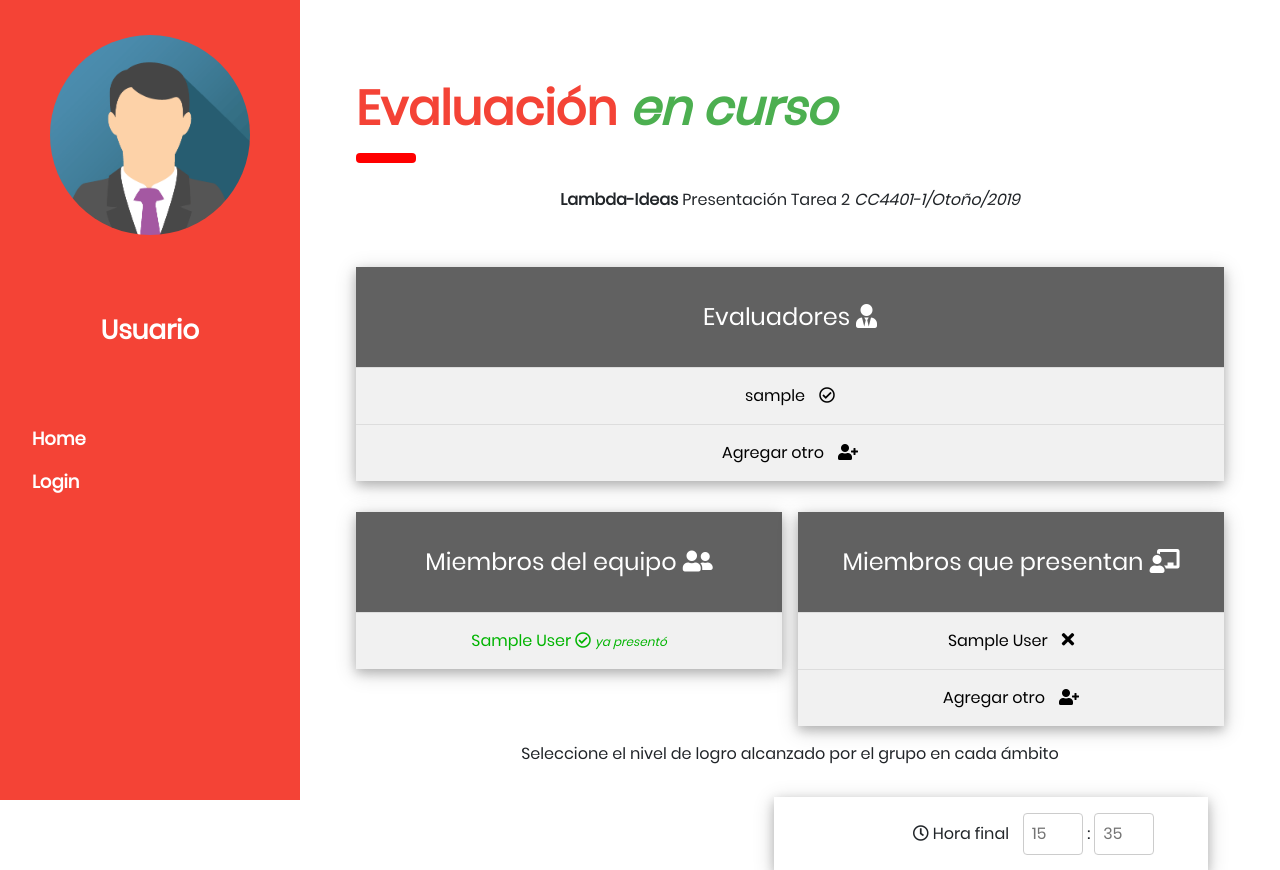
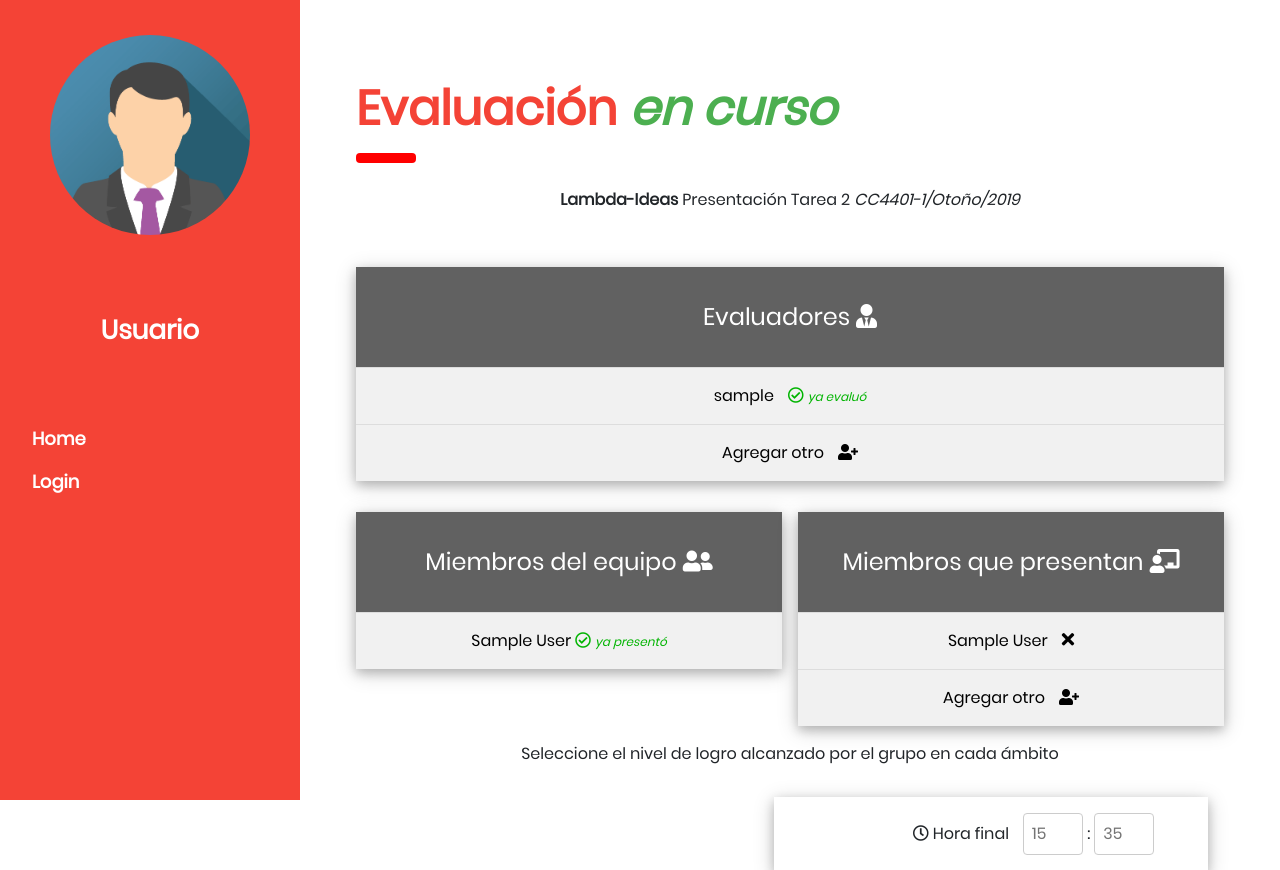
Before and after one commit to DCC-CC4401/2019-1-BC-ML-007-T4, a Django app: page /evaluaciones/evaluar/1/1 in a window 1280 px wide. Shown: the top 870 px of the page. Run offline with Django 3.2, Linux system fonts and the light colour scheme; tables that the repository leaves empty hold one stand-in row (Sample ...); some libraries are stand-ins or nearby versions.

Commit message:
Changed completion colors

```diff
--- a/src/presentations/templates/evaluation_form.html
+++ b/src/presentations/templates/evaluation_form.html
@@ -54,11 +54,20 @@
       <li class="w3-padding-16">
         {{ evaluator }}
         {% if status == "done" %}
-          <i style="margin-left: 10px" class="far fa-check-circle"></i>
+          <i style="margin-left: 10px" class="presentado far fa-check-circle"></i>
+          <i class="presentado w3-small">
+            ya evaluó
+          </i>
         {% elif status == "evaluating" %}
           <i style="margin-left: 10px" class="fa fa-spinner fa-lg fa-spin"></i>
+          <i class="w3-small">
+            evaluando
+          </i>
         {% else %}
           <i style="margin-left: 10px" class="w3-large fas fa-times"></i>
+          <i class="w3-small">
+            aún no evalúa
+          </i>
         {% endif %}
       </li>
     {% endfor %}
@@ -72,11 +81,11 @@
     <ul class="w3-ul w3-light-grey w3-center w3-card-4">
       <li class="w3-dark-grey w3-xlarge w3-padding-32">Miembros del equipo <i class="fas fa-user-friends"></i></li>
       {% for student, status in group_members %}
-        <li class="presentado w3-padding-16">
+        <li class="w3-padding-16">
           {{ student }}
           {% if status == "done" %}
-            <i class="far fa-check-circle"></i>
-            <i class="w3-small">
+            <i class="presentado far fa-check-circle"></i>
+            <i class="presentado w3-small">
               ya presentó
             </i>
           {% endif %}
```
